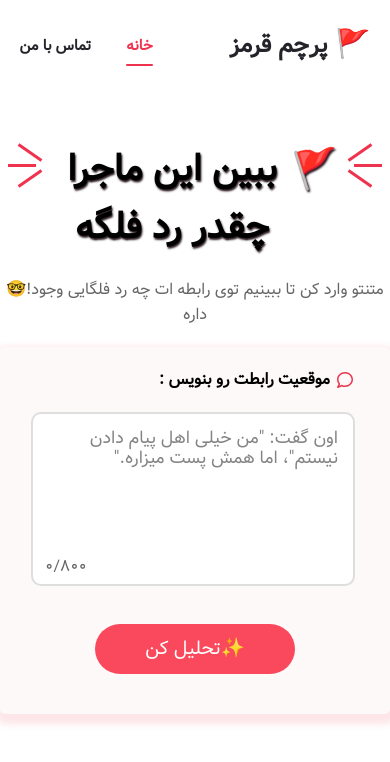
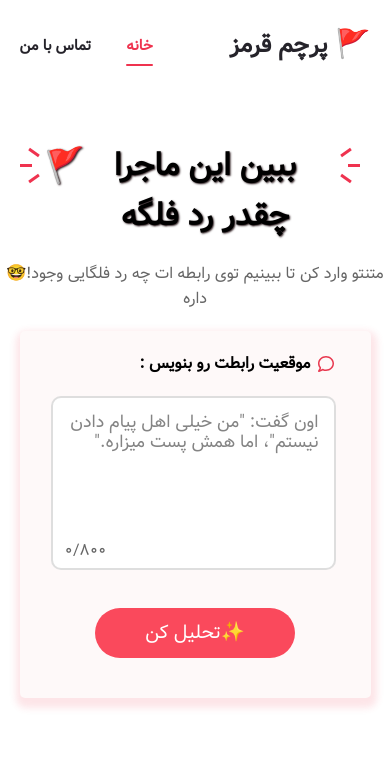
Before and after one commit to streaverson/RedFlag, a React (Vite) app: page / in a window 390 px wide. Shown: the top 762 px of the page. Built offline with nearby package versions, Linux system fonts and the light colour scheme.

Commit message:
corrected the css and better responsiveness

```diff
--- a/src/components/HeroTitle.jsx
+++ b/src/components/HeroTitle.jsx
@@ -4,17 +4,17 @@ function HeroTitle({ title }) {
       <h1>
         <div
           className="decoration decoration-left"
-          style={{ margin: "10px 8px" }}
+          style={{ margin: "10px 20px" }}
         >
           <span></span>
           <span></span>
           <span></span>
         </div>
+        <div className="heroTitleFlag">🚩</div>
         {title}
-        <div className="heroTitleFlag">🚩</div>
         <div
           className="decoration decoration-right"
-          style={{ margin: "10px 8px" }}
+          style={{ margin: "10px 30px" }}
         >
           <span></span>
           <span></span>
--- a/src/index.css
+++ b/src/index.css
@@ -19,6 +19,7 @@
   --main-bg: #f2e0d9;
 }
 body {
+  margin: 0;
   overflow-x: hidden;
   font-family: "Vazir" !important;
 }
@@ -132,10 +133,11 @@ textarea::placeholder {
   background: transparent;
   font-weight: 500;
   font-size: 0.9rem;
+  width: 50px;
   text-decoration: underline;
   position: absolute;
   top: -46px;
-  left: 88%;
+  left: 84%;
 }
 .resultBtn {
   background-color: #e8384f;
@@ -220,17 +222,20 @@ textarea::placeholder {
 }
 
 .heroTitle h1 {
-  margin: 50px 0 20px 0;
+  margin: 50px auto 20px;
   text-align: center;
   display: flex;
   flex-direction: row;
   justify-content: center;
   font-weight: 1100;
-  text-shadow: 1px 2px 2px var(--primary);
-  font-size: 2.3rem;
+  text-shadow: 1px 1px 2px var(--primary);
+  font-size: 2rem;
 }
 
 .heroTitleFlag {
+  margin: 0;
+  padding: 0;
+
   transform: rotate(-10deg);
 }
 
@@ -245,12 +250,13 @@ textarea::placeholder {
 .mainContainer {
   background-color: #fef9f9;
   text-align: center;
+  box-sizing: border-box;
+  width: 90%;
   max-width: 600px;
-  margin: 0 auto;
+  margin: 0 auto !important;
   padding: 0 20px;
   box-shadow: 1px 5px 7px 5px rgba(239, 51, 79, 0.129);
   border-radius: 5px;
-  /* border: 2px solid red; baraye test bood */
 }
 
 .commentIcon {
@@ -315,7 +321,7 @@ textarea::-webkit-scrollbar-thumb {
 
 .decoration span {
   display: inline;
-  width: 28px;
+  width: 12px;
   height: 3px;
   background: #ef334f;
 }
```
